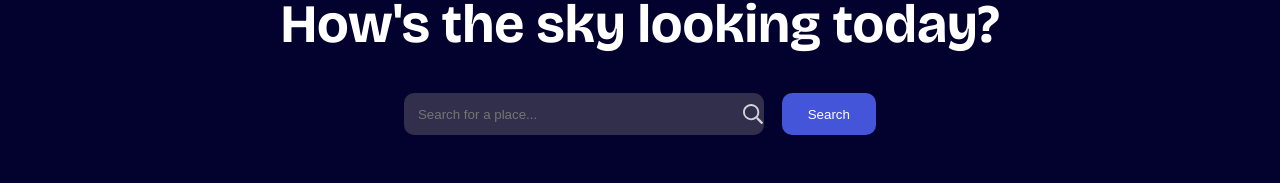
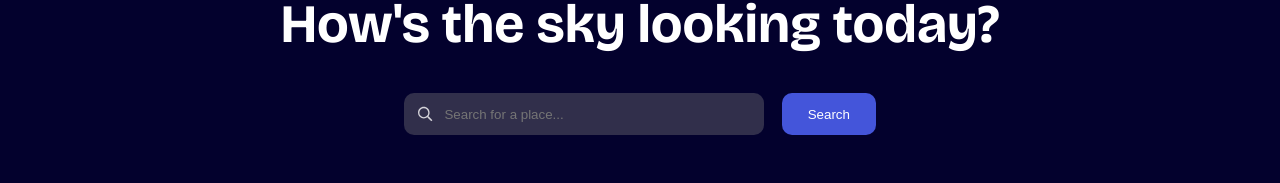
Before and after one commit to LorryAfriyie/weather-app, a React (Vite) app: page / in a window 1280 px wide. Shown: the part 117-300 px from the top of the page. Built offline with nearby package versions, Linux system fonts and the light colour scheme; no server answers.

Commit message:
Search icon and text input styling
Changing the position of the search icon to the left of the text input.

```diff
--- a/src/scss/components/_weatherDashboard.scss
+++ b/src/scss/components/_weatherDashboard.scss
@@ -23,8 +23,9 @@
       svg {
         position: absolute;
         top: 0;
-        right: 0;
+        left: .75rem;
         height: 100%;
+        width: 15px;
       }
 
       //  Input text styles
@@ -33,7 +34,7 @@
         box-shadow: none;
         border: 0;
         border-radius: 10px;
-        padding: .75rem;
+        padding: .75rem .75rem .75rem 40px;
         width: 100%;
         background-color: var(--neutral-700);
         color: var(--neutral-0);
@@ -51,6 +52,5 @@
       background-color: var(--blue-500);
       color: var(--neutral-0);
     }
-
   }
 }
```
Also changed, not shown: src/components/weatherDashboard.tsx (+7 -7 lines).
